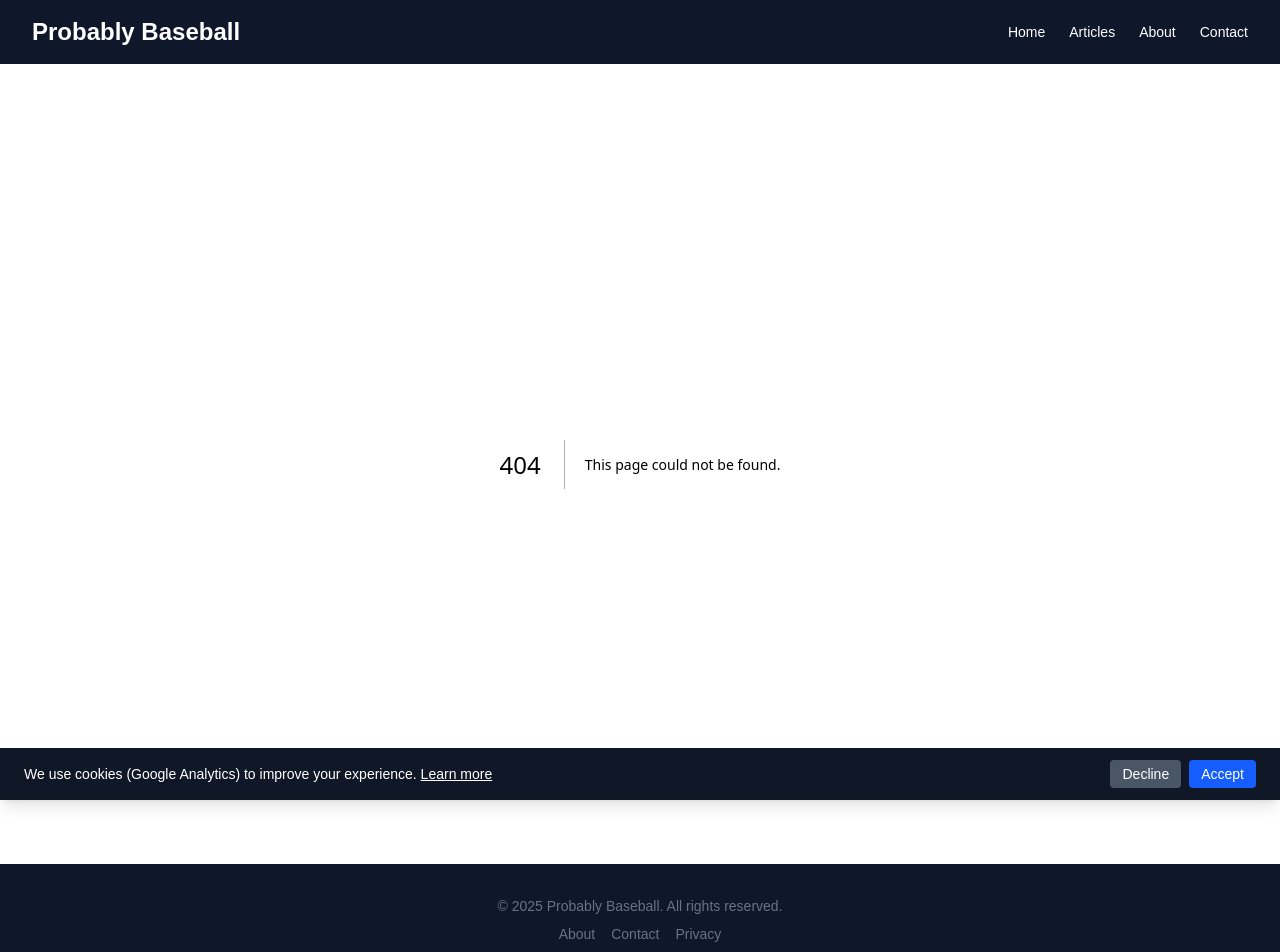
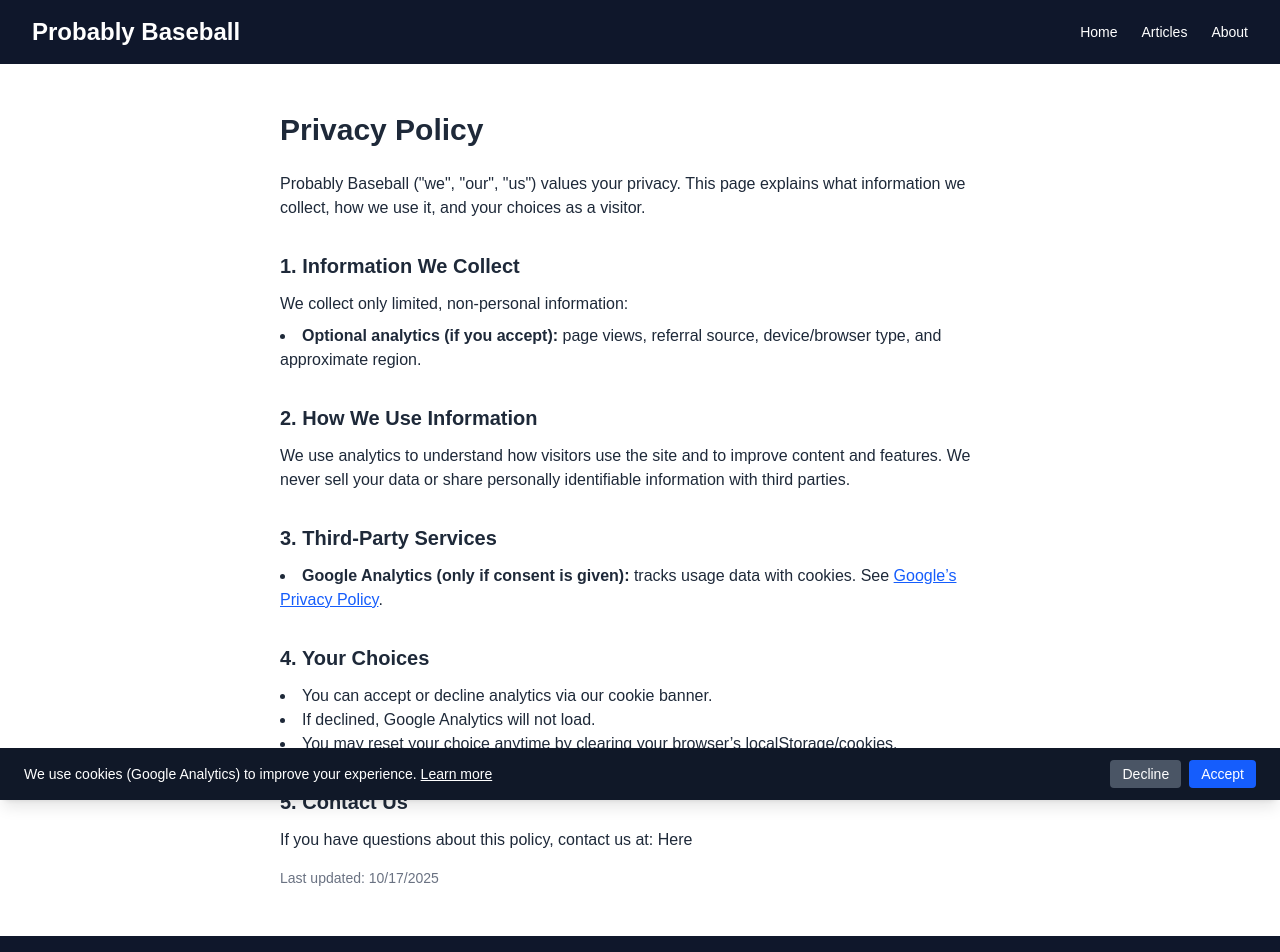
Before and after one commit to ColeB2/probablybaseball, a Next.js app: page /privacy in a window 1280 px wide. Before the commit this address had no page. Shown: the top 952 px of the page. Built offline with nearby package versions, Linux system fonts and the light colour scheme.

Commit message:
footer, navbar, contact and privacy page

```diff
--- /dev/null
+++ b/src/app/privacy/page.tsx
@@ -0,0 +1,75 @@
+import { EMAIL_ADDRESS } from "@/utils/constants";
+import Link from "next/link";
+
+export default function PrivacyPage() {
+  return (
+    <main className="max-w-3xl mx-auto px-6 py-12 text-gray-800 dark:text-gray-200">
+      <h1 className="text-3xl font-bold mb-6">Privacy Policy</h1>
+
+      <p className="mb-4">
+        Probably Baseball (&quot;we&quot;, &quot;our&quot;, &quot;us&quot;) values your privacy. This page
+        explains what information we collect, how we use it, and your choices
+        as a visitor.
+      </p>
+
+      <h2 className="text-xl font-semibold mt-8 mb-3">1. Information We Collect</h2>
+      <p className="mb-2">We collect only limited, non-personal information:</p>
+      <ul className="list-disc list-inside mb-4">
+        {/* <li>
+          <strong>Functional preferences:</strong> theme settings (dark/light)
+          and your cookie consent choice (stored in your browser’s localStorage).
+        </li> */}
+        <li>
+          <strong>Optional analytics (if you accept):</strong> page views,
+          referral source, device/browser type, and approximate region.
+        </li>
+      </ul>
+
+      <h2 className="text-xl font-semibold mt-8 mb-3">2. How We Use Information</h2>
+      <p className="mb-4">
+        We use analytics to understand how visitors use the site and to improve
+        content and features. We never sell your data or share personally
+        identifiable information with third parties.
+      </p>
+
+      <h2 className="text-xl font-semibold mt-8 mb-3">3. Third-Party Services</h2>
+      <ul className="list-disc list-inside mb-4">
+        <li>
+          <strong>Google Analytics (only if consent is given):</strong> tracks
+          usage data with cookies. See{" "}
+          <a
+            href="https://policies.google.com/privacy"
+            target="_blank"
+            rel="noopener noreferrer"
+            className="text-blue-600 dark:text-blue-400 underline"
+          >
+            Google’s Privacy Policy
+          </a>
+          .
+        </li>
+      </ul>
+
+      <h2 className="text-xl font-semibold mt-8 mb-3">4. Your Choices</h2>
+      <ul className="list-disc list-inside mb-4">
+        <li>You can accept or decline analytics via our cookie banner.</li>
+        <li>
+          If declined, Google Analytics will not load.
+        </li>
+        <li>
+          You may reset your choice anytime by clearing your browser’s
+          localStorage/cookies.
+        </li>
+      </ul>
+
+      <h2 className="text-xl font-semibold mt-8 mb-3">5. Contact Us</h2>
+      <p className="mb-4">
+        If you have questions about this policy, contact us at:{" "}
+        <Link href={`mailto:${EMAIL_ADDRESS}`}  className="hover:text-blue-400">Here</Link>
+      </p>
+
+      <p className="text-sm text-gray-500 dark:text-gray-400">
+        Last updated: {new Date().toLocaleDateString("en-US")}
+      </p>
+    </main>
+  );
+}
--- a/src/components/Footer/Footer.tsx
+++ b/src/components/Footer/Footer.tsx
@@ -1,11 +1,15 @@
+import { EMAIL_ADDRESS } from "@/utils/constants";
+
 export default function Footer() {
   return (
     <footer className="w-full py-8 text-center text-sm text-gray-500 bg-slate-900">
       <p>© {new Date().getFullYear()} Probably Baseball. All rights reserved.</p>
       <div className="flex justify-center gap-4 mt-2">
         <a href="/about" className="hover:text-gray-800 transition">About</a>
-        <a href="#" className="hover:text-gray-800 transition">Contact</a>
-        <a href="#" className="hover:text-gray-800 transition">Privacy</a>
+        <a href={`mailto:${EMAIL_ADDRESS}`}  className="hover:text-gray-800 transition">
+            Contact
+        </a>
+        <a href="/privacy" className="hover:text-gray-800 transition">Privacy</a>
       </div>
     </footer>
   );
--- a/src/components/Navbar/Navbar.tsx
+++ b/src/components/Navbar/Navbar.tsx
@@ -17,9 +17,6 @@ export default function Navbar() {
         <Link href="/about" className="hover:text-gray-400 transition">
           About
         </Link>
-        <Link href="#" className="hover:text-gray-400 transition">
-          Contact
-        </Link>
       </div>
     </nav>
   );
--- /dev/null
+++ b/src/utils/constants.ts
@@ -0,0 +1,6 @@
+const EMAIL_ADDRESS = 'probablybaseball@outlook.com'
+
+
+export {
+    EMAIL_ADDRESS
+}
```
